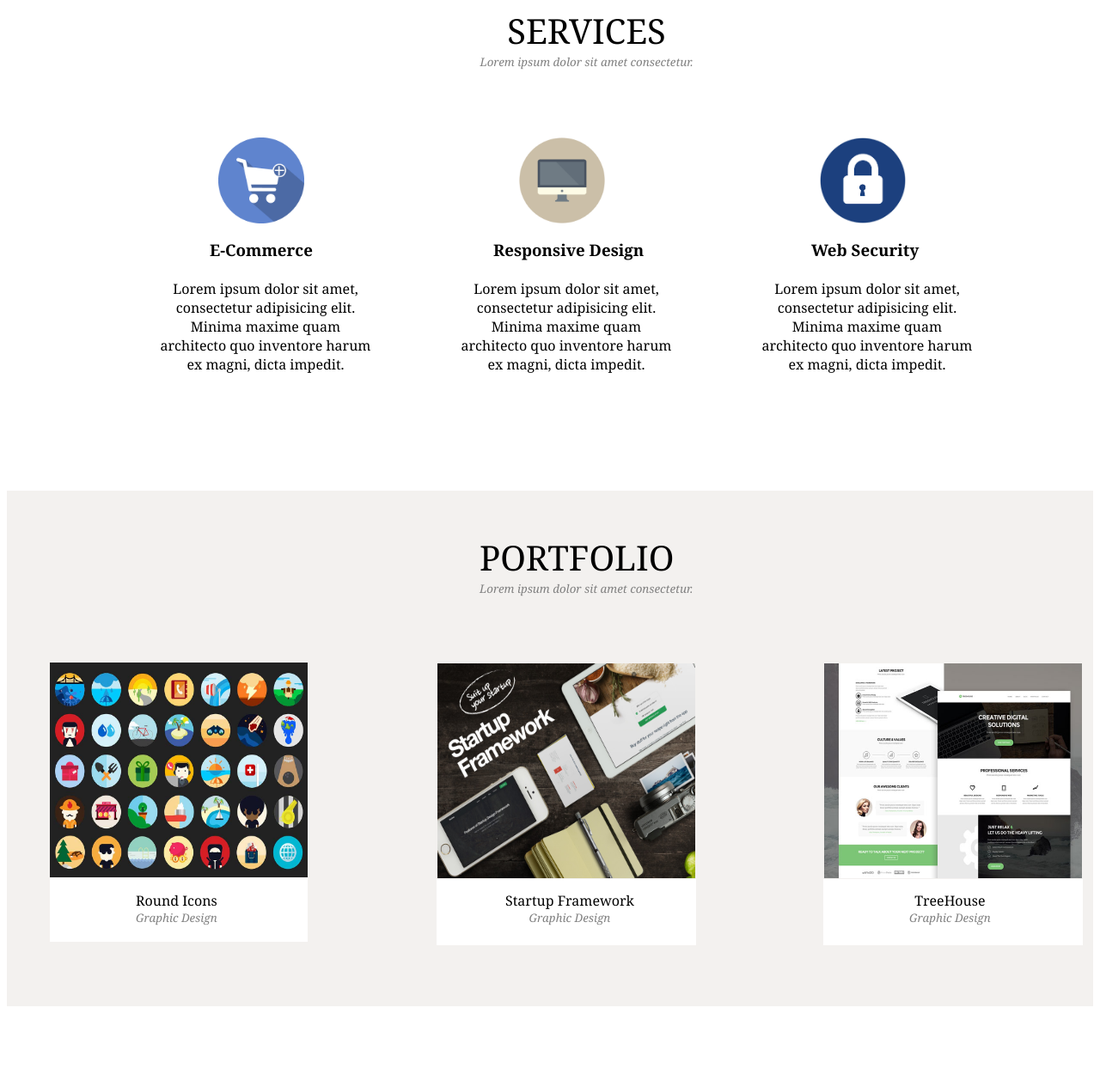
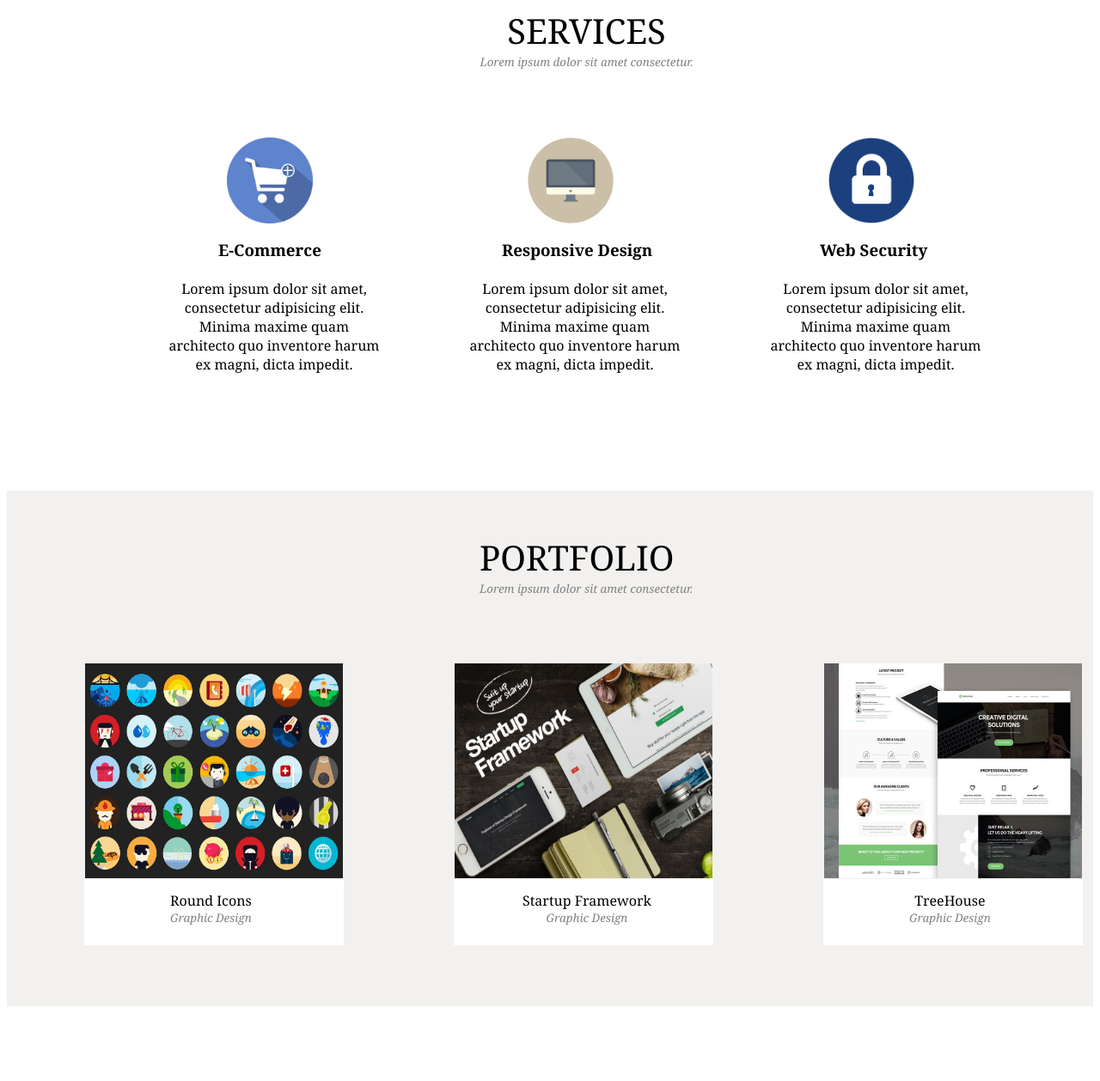
Before and after one commit to aishwaryadk/company-website, a plain HTML site: page index.html in a window 1280 px wide. Shown: the part 750-2008 px from the top of the page at 86% size. Drawn offline with Linux system fonts and the light colour scheme.

Commit message:
updated style file

```diff
--- a/style.css
+++ b/style.css
@@ -1,8 +1,6 @@
 body{
 	font-family:georgia;
-}
-.container {
-	width:1350px;
+	max-width:1350px;
 }
 .main{
 	background-image:url("main.jpg");
@@ -53,14 +51,14 @@ body{
 .main h1{
 	position:absolute;
 	top:215px;
-	left:380px;
+	left:350px;
 	font-size:50pt;
 }
 .more {
 	border:1px solid #ECB02A;
 	position:relative;
 	top:380px;
-	left:580px;
+	left:590px;
 	color:white;
 	background-color:#ECB02A;
 	padding:20px;
@@ -81,7 +79,7 @@ body{
 .ecom {
 	position:absolute;
 	top:200px;
-	left:175px;
+	left:185px;
 	border:1px solid transparent;
 	width:250px;
 	height:300px;
@@ -104,7 +102,7 @@ body{
 .design {
 	position:absolute;
 	top:200px;
-	left:525px;
+	left:535px;
 	border:1px solid transparent;
 	width:250px;
 	height:300px;
@@ -127,7 +125,7 @@ body{
 .security {
 	position:absolute;
 	top:200px;
-	left:875px;
+	left:885px;
 	border:1px solid transparent;
 	width:250px;
 	height:300px;
@@ -161,7 +159,7 @@ body{
 }
 .b1 {
 	position:absolute;
-	left:50px;
+	left:90px;
 	top:200px;
     width: 300px;
     height: 325px;
@@ -170,13 +168,13 @@ body{
 .img1 {
     width: 300px;
     height: 250px;
-    outline: 1px solid transparent;
+    border: 1px solid transparent;
     float:left;
 }
 .p1 {
   width: 300px;
     height: 75px;
-    outline: 1px solid transparent;
+    border: 1px solid transparent;
 	float:left;
 	background-color:white;
 }
@@ -197,7 +195,7 @@ body{
 
 .b2 {
 	position:absolute;
-	left:500px;
+	left:520px;
 	top:200px;
     width: 300px;
     height: 325px;
```
